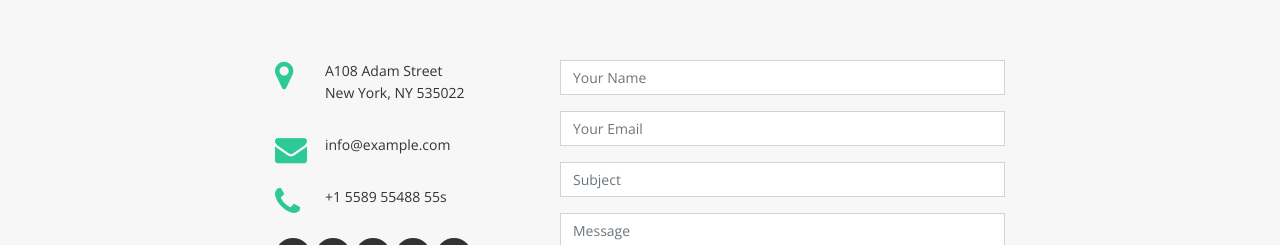
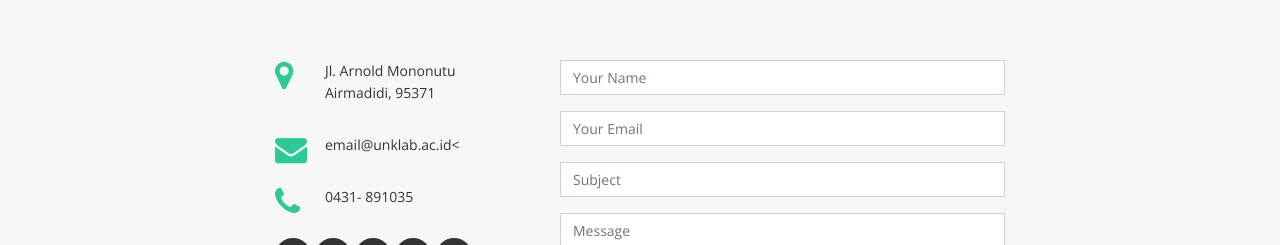
Before and after one commit to jun2900/projekFinalWebDesign, a plain HTML site: page Final Projek/index.html in a window 1280 px wide. Shown: the part 6736-6981 px from the top of the page. Drawn offline with nearby package versions, Linux system fonts and the light colour scheme; grey boxes are pictures that could not be loaded.

Commit message:
Update index.html

```diff
--- a/Final Projek/index.html
+++ b/Final Projek/index.html
@@ -628,17 +628,17 @@
             <div class="info">
               <div>
                 <i class="fa fa-map-marker"></i>
-                <p>A108 Adam Street<br>New York, NY 535022</p>
+                <p>Jl. Arnold Mononutu<br>Airmadidi, 95371</p>
               </div>
 
               <div>
                 <i class="fa fa-envelope"></i>
-                <p>info@example.com</p>
+                <p>email@unklab.ac.id<</p>
               </div>
 
               <div>
                 <i class="fa fa-phone"></i>
-                <p>+1 5589 55488 55s</p>
+                <p>0431- 891035</p>
               </div>
             </div>
 
```
